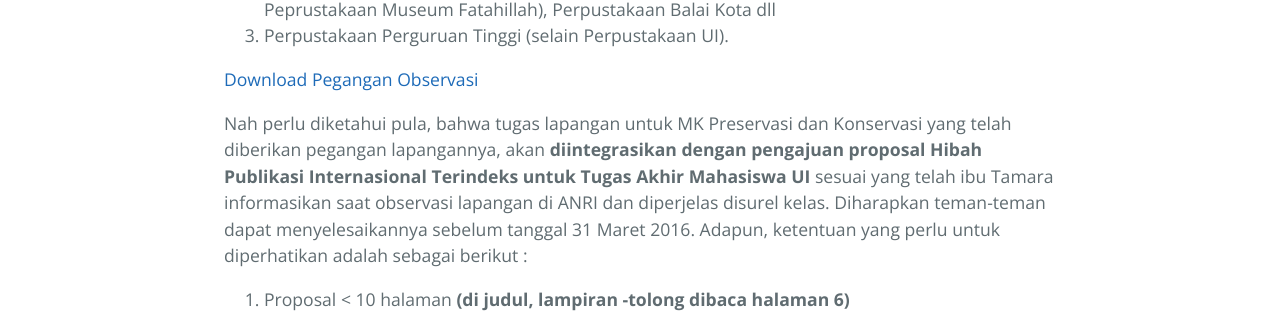
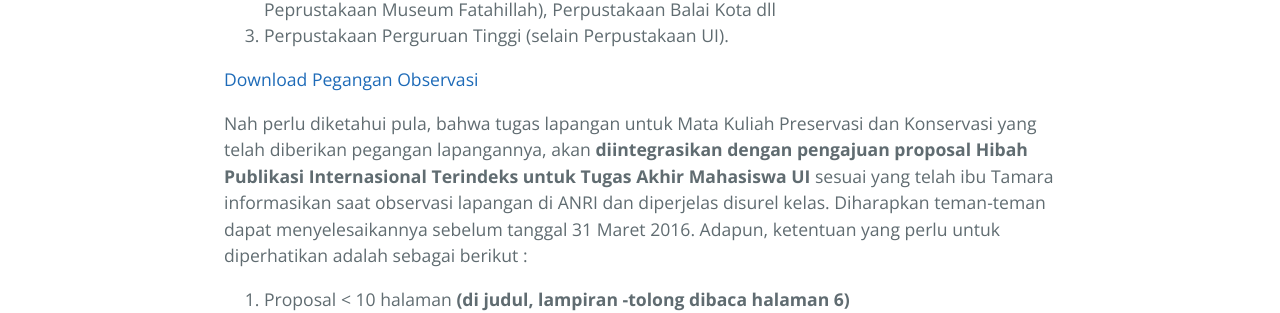
Before and after one commit to sonyayahab/ajipui, a Jekyll site: the page preskonv.html, which Jekyll copies as it is, in a window 1280 px wide. Shown: the part 681-994 px from the top of the page. Built offline with Jekyll 4.4.1, drawn with Linux system fonts in a browser that asks for light colours.

Commit message:
Updated preskonv.html

```diff
--- a/preskonv.html
+++ b/preskonv.html
@@ -30,7 +30,7 @@
 </ol>
  <a href="https://raw.githubusercontent.com/sonyayahab/ajipui/gh-pages/files/Pengamatan%20Koleksi.doc" class="btn-link">Download Pegangan Observasi</a>
       <p>
-        Nah perlu diketahui pula, bahwa tugas lapangan untuk MK Preservasi dan Konservasi yang telah diberikan pegangan lapangannya, akan <b>diintegrasikan dengan pengajuan proposal Hibah Publikasi Internasional Terindeks untuk Tugas Akhir Mahasiswa UI</b> sesuai yang telah ibu Tamara informasikan saat observasi lapangan di ANRI dan diperjelas disurel kelas. Diharapkan teman-teman dapat menyelesaikannya sebelum tanggal 31 Maret 2016. Adapun, ketentuan yang perlu untuk diperhatikan adalah sebagai berikut :
+        Nah perlu diketahui pula, bahwa tugas lapangan untuk Mata Kuliah Preservasi dan Konservasi yang telah diberikan pegangan lapangannya, akan <b>diintegrasikan dengan pengajuan proposal Hibah Publikasi Internasional Terindeks untuk Tugas Akhir Mahasiswa UI</b> sesuai yang telah ibu Tamara informasikan saat observasi lapangan di ANRI dan diperjelas disurel kelas. Diharapkan teman-teman dapat menyelesaikannya sebelum tanggal 31 Maret 2016. Adapun, ketentuan yang perlu untuk diperhatikan adalah sebagai berikut :
         <ol>
           <li>Proposal < 10 halaman <b>(di judul, lampiran -tolong dibaca halaman 6)</b></li>
 
```
